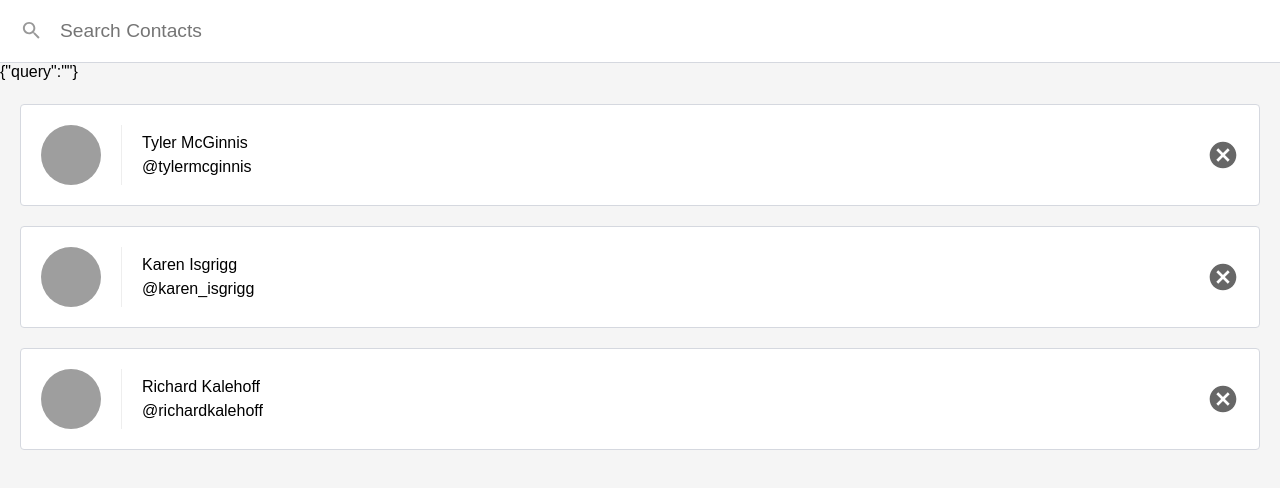
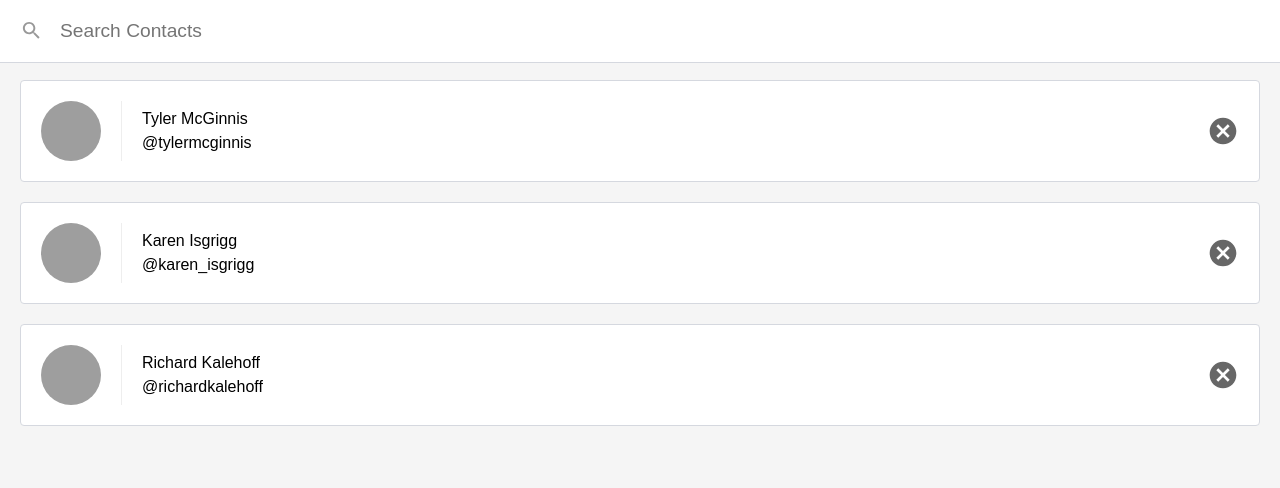
Before and after one commit to suchov/react_fund_udac, a React (Create React App) app in the folder contacts/: page / in a window 1280 px wide. Shown: the top 488 px of the page. Built offline with nearby package versions, Linux system fonts and the light colour scheme.

Commit message:
show the number of selected components and add clear button

```diff
--- a/contacts/src/ListContacts.js
+++ b/contacts/src/ListContacts.js
@@ -14,6 +14,9 @@ class ListContacts extends Component {
       query: query.trim()
     }))
   }
+  clearQuery = (query) => {
+    this.updateQuery('')
+  }
   render() {
     const { query } = this.state;
     const { contacts, onDeleteContact } = this.props;
@@ -26,7 +29,6 @@ class ListContacts extends Component {
 
     return (
       <div className='list-contacts'>
-        {JSON.stringify(this.state)}
         <div className='list-contacts-top'>
           <input
             className='search-contacts'
@@ -36,6 +38,13 @@ class ListContacts extends Component {
             onChange={(event) => this.updateQuery(event.target.value)}
           />
         </div>
+
+        {showingContacts.length !== contacts.length && (
+          <div className='showing-contacts'>
+            <span>Now showing {showingContacts.length} of {contacts.length}</span>
+            <button onClick={this.clearQuery}>Show all</button>
+          </div>
+        )}
         <ol className='contact-list'>
           {showingContacts.map((contact) => (
             <li key={contact.id} className='contact-list-item'>
```
